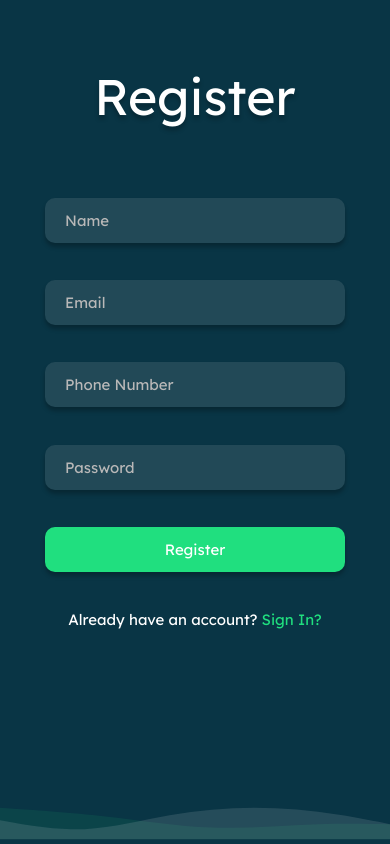
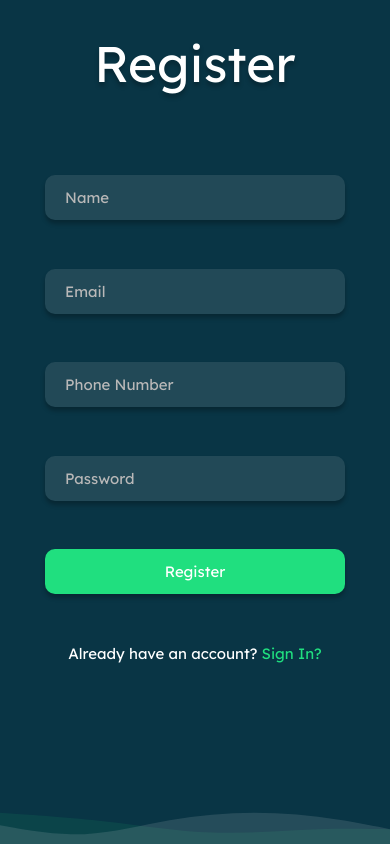
Before and after one commit to akindoju/Face-Detector, a React (Create React App) app: page / in a window 390 px wide. Both pictures are taken after a click on the element "Register". Built offline with nearby package versions, Linux system fonts and the light colour scheme.

Commit message:
Wrote media queries for sign in and register page

```diff
--- a/src/App.scss
+++ b/src/App.scss
@@ -12,9 +12,9 @@ html {
   /* 16px is browser default */
   font-size: 62.5%; /* 1rem = 10px; 10px/16px = 62.5% */
 
-  // @media only screen and (max-width: 1000px) {
-  //   font-size: 50%;
-  // }
+  @media only screen and (max-width: 350px) {
+    font-size: 50%;
+  }
 }
 
 body {
@@ -34,16 +34,16 @@ body {
       bottom: -2.5rem;
     }
 
-    @media only screen and (max-width: 650px) {
-      bottom: -3rem;
-    }
-
-    @media only screen and (max-width: 450px) {
+    @media only screen and (max-width: 700px) {
       bottom: -3.5rem;
     }
 
-    @media only screen and (max-width: 250px) {
+    @media only screen and (max-width: 500px) {
       bottom: -4rem;
+    }
+
+    @media only screen and (max-width: 350px) {
+      bottom: -5.5rem;
     }
   }
 }
@@ -135,6 +135,14 @@ body {
         text-decoration: underline;
       }
     }
+  }
+}
+
+.registerAuthPage {
+  height: 90%;
+
+  @media only screen and (max-width: 1100px) {
+    height: 100%;
   }
 }
 
--- a/src/Components/Register/Register.jsx
+++ b/src/Components/Register/Register.jsx
@@ -46,7 +46,7 @@ const Register = (props) => {
   };
 
   return (
-    <main className="authPage" style={{ height: "90%" }}>
+    <main className="authPage registerAuthPage">
       <h1 className="authPage__title">Register</h1>
       <input
         className="authPage__input"
```
